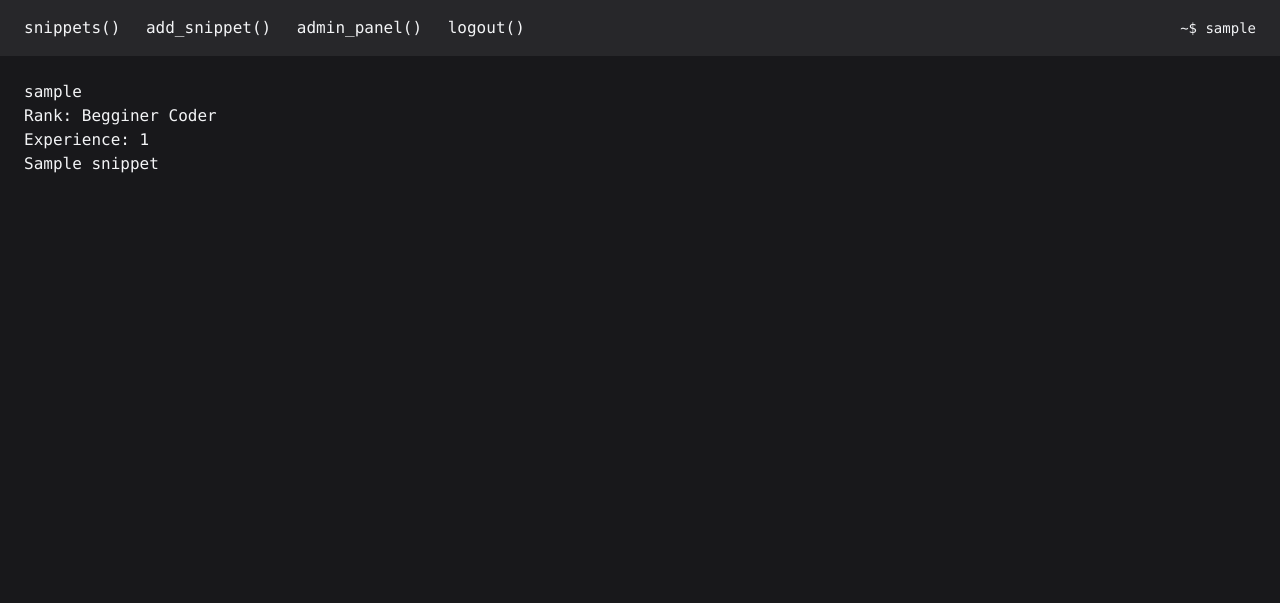
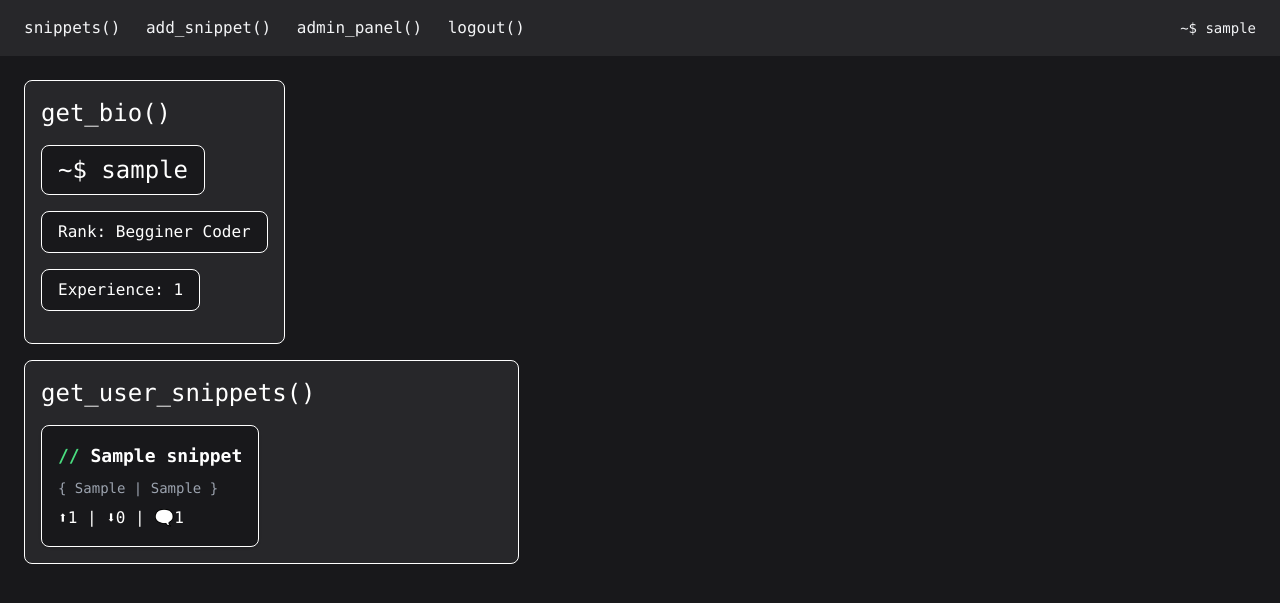
Before and after one commit to RakockiW/takeasnip, a Django app: page /users/profile/ in a window 1280 px wide. Shown: the top 603 px of the page. Run offline with Django 5.2, Linux system fonts and the light colour scheme; a user stored in the database is signed in; tables that the repository leaves empty hold one stand-in row (values such as "Sample post").

Commit message:
profile view styling

```diff
--- a/takeasnip/static/css/output.css
+++ b/takeasnip/static/css/output.css
@@ -582,6 +582,15 @@ video {
 
 .w-full {
   width: 100%;
+}
+
+.w-auto {
+  width: auto;
+}
+
+.w-max {
+  width: -moz-max-content;
+  width: max-content;
 }
 
 .grid-cols-1 {
@@ -688,24 +672,24 @@ video {
   padding: 1.5rem;
 }
 
+.px-4 {
+  padding-left: 1rem;
+  padding-right: 1rem;
+}
+
 .px-6 {
   padding-left: 1.5rem;
   padding-right: 1.5rem;
 }
 
+.py-2 {
+  padding-top: 0.5rem;
+  padding-bottom: 0.5rem;
+}
+
 .py-4 {
   padding-top: 1rem;
   padding-bottom: 1rem;
-}
-
-.px-4 {
-  padding-left: 1rem;
-  padding-right: 1rem;
-}
-
-.py-2 {
-  padding-top: 0.5rem;
-  padding-bottom: 0.5rem;
 }
 
 .font-mono {
@@ -876,6 +806,10 @@ video {
 
   .sm\:grid-cols-2 {
     grid-template-columns: repeat(2, minmax(0, 1fr));
+  }
+
+  .sm\:grid-cols-1 {
+    grid-template-columns: repeat(1, minmax(0, 1fr));
   }
 
   .sm\:flex-row {
@@ -899,4 +833,8 @@ video {
   .lg\:grid-cols-3 {
     grid-template-columns: repeat(3, minmax(0, 1fr));
   }
+
+  .lg\:grid-cols-2 {
+    grid-template-columns: repeat(2, minmax(0, 1fr));
+  }
 }
--- a/takeasnip/users/templates/profile.html
+++ b/takeasnip/users/templates/profile.html
@@ -3,18 +3,28 @@
 {% block title %}{{ username }}{% endblock %}
 
 {% block content %}
+    <div class="bg-zinc-800 w-max px-4 py-4 rounded-lg border border-white mb-4">
+    <p class="text-2xl text-white mb-4 w-max">get_bio()</p>
+    <p class="text-2xl text-white mb-4 w-max bg-zinc-900 rounded-lg px-4 py-2 border border-white">~$ {{ username }}</p>
+    <p class="text-white mb-4 w-max bg-zinc-900 rounded-lg px-4 py-2 border border-white">Rank: {{ rank }}</p>
+    <p class="text-white mb-4 w-max bg-zinc-900 rounded-lg px-4 py-2 border border-white">Experience: {{ xp }}</p>
+    </div>
+    <div class="bg-zinc-800 w-max px-4 py-4 rounded-lg border border-white">
+        <p class="text-2xl text-white mb-4">get_user_snippets()</p>
+        <div class="grid grid-cols-1 sm:grid-cols-1 lg:grid-cols-2 gap-6">
+        {% for snippet in snippets %}
+            <div class="border border-white bg-zinc-900 rounded-lg p-4 shadow hover:bg-zinc-800 transition duration-300">
+            <a href="{% url 'snippet_detail'  snippet.pk %}" class="block">
+                <h2 class="text-lg font-semibold text-white mb-2">
+                    <span class="text-green-400">//</span> {{ snippet.title }}
+                </h2>
+                <p class="text-sm text-gray-400">{ {{ snippet.technology }} | {{ snippet.category }} }</p>
+                <p class ="mt-2 text-white ">⬆{{ snippet.get_upvotes }} | ⬇{{ snippet.get_downvotes }} | 🗨️{{ snippet.get_total_comments }}</p>
 
-<h1>{{ username }}</h1>
-<h2>Rank: {{ rank }}</h2>
-<h3>Experience: {{ xp }}</h3>
-
-<ul>
-    {% for snippet in snippets %}
-        <li>
-        {{ snippet.title }}
-        </li>
-
-    {% endfor %}
-</ul>
+            </a>
+            </div>
+            {% endfor %}
+    </div>
+    </div>
 
 {% endblock %}
```
Also changed, not shown: other parts of takeasnip/static/css/output.css (+13 -92 lines).
